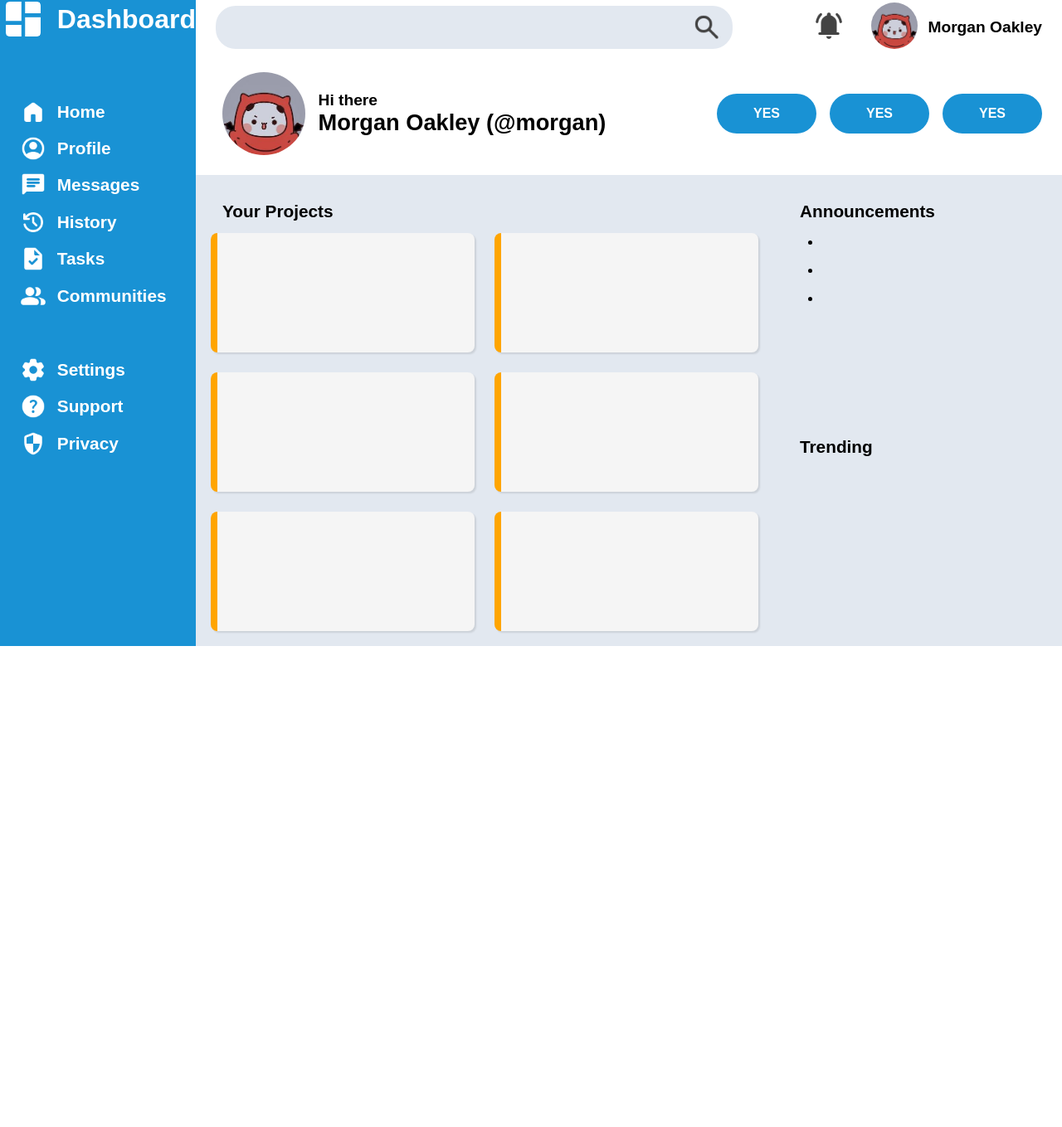
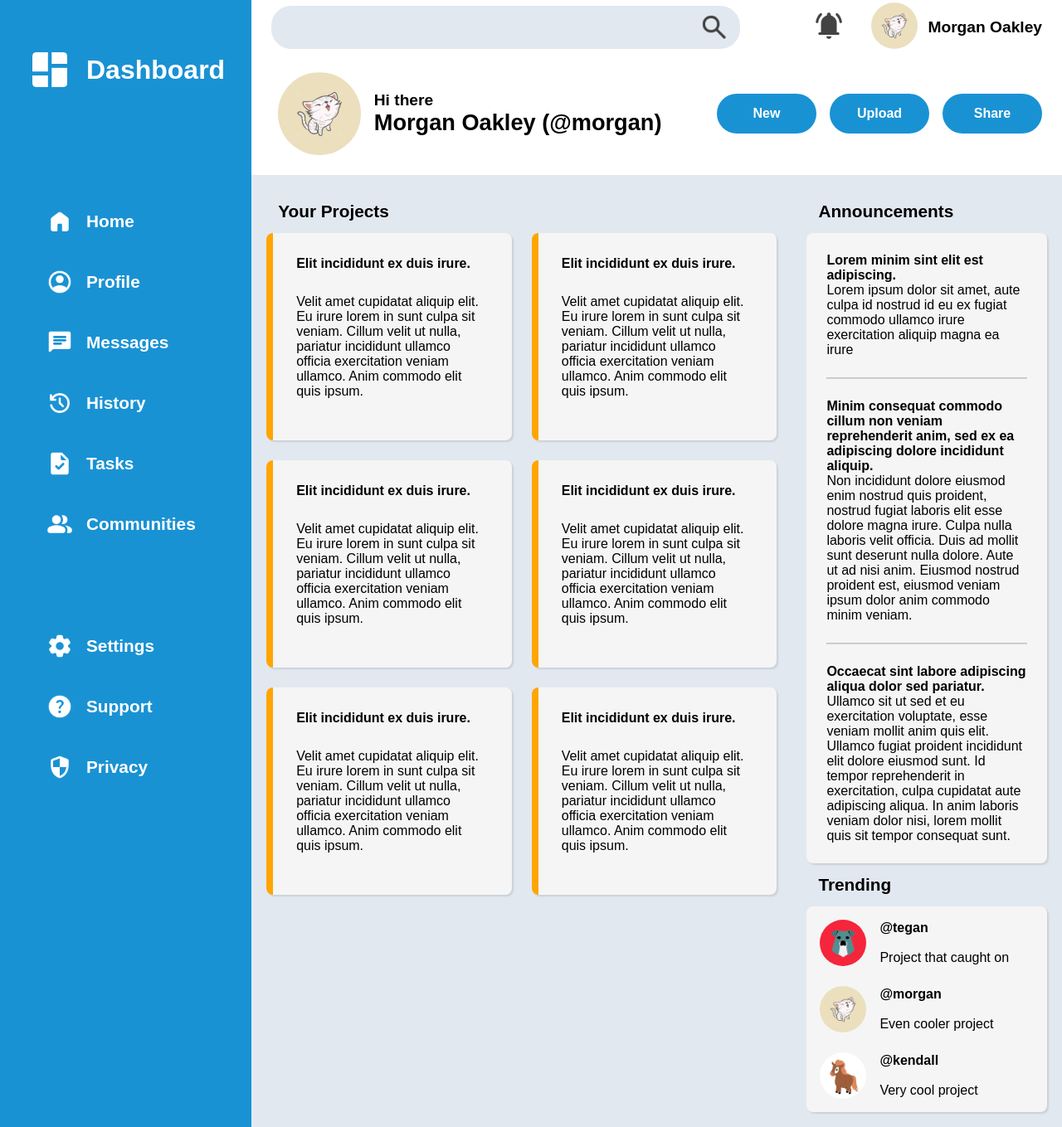
Before and after one commit to 103sbavert/Admin-Dashboard, a plain HTML site: page index.html in a window 1280 px wide. Shown: the part 21-1380 px from the top of the page at 83% size. Before the commit the page ends 800 px from the top, so only its background shows below. Drawn offline with Linux system fonts and the light colour scheme.

Commit message:
finish the entire project

```diff
--- a/index.html
+++ b/index.html
@@ -47,7 +47,7 @@
             </div>
             <div class="profile-button">
                 <div class="profile-picture-holder">
-                    <img src="images/pfp.jpeg" class="profile-picture">
+                    <img src="images/pfp.png" class="profile-picture">
                 </div>
                 <div class="user-name">
                     Morgan Oakley
@@ -56,76 +56,125 @@
         </div>
         <div class="lower-topbar">
             <div class="user-greeting">
-                <img src="images/pfp.jpeg" class="profile-picture">
+                <img src="images/pfp.png" class="profile-picture">
                 <div class="greeting">Hi there</div>
                 <div class="name">Morgan Oakley (@morgan)</div>
             </div>
             <button class="content-button">
-                YES
+                New
             </button>
             <button class="content-button">
-                YES
+                Upload
             </button>
             <button class="content-button">
-                YES
+                Share
             </button>
         </div>
 
     </div>
     <div class="content">
         <div class="projects">
-            <div class="title">
+            <div class="projects-title title">
                 Your Projects
             </div>
             <div class="projects-grid">
-                <div class="project-card" id="1">
-                    <span class="project-title"><strong></strong></span>
-                    <p class="projet-content"></p>
+                <div class="project-card card" id="1">
+                    <p class="project-title"><strong>Elit incididunt ex duis irure.</strong></p]>
+                    <p class="projet-content">
+                        Velit amet cupidatat aliquip elit. Eu irure lorem in sunt culpa sit veniam. Cillum velit ut
+                        nulla, pariatur incididunt ullamco officia exercitation veniam ullamco. Anim commodo elit quis
+                        ipsum.
+                    </p>
                 </div>
-                <div class="project-card" id="2">
-                    <span class="project-title"><strong></strong></span>
-                    <p class="projet-content"></p>
+                <div class="project-card card" id="2">
+                    <p class="project-title"><strong>Elit incididunt ex duis irure.</strong></p>
+                    <p class="projet-content">Velit amet cupidatat aliquip elit. Eu irure lorem in sunt culpa sit
+                        veniam. Cillum velit ut nulla, pariatur incididunt ullamco officia exercitation veniam ullamco.
+                        Anim commodo elit quis ipsum.</p>
                 </div>
-                <div class="project-card" id="3">
-                    <span class="project-title"><strong></strong></span>
-                    <p class="projet-content"></p>
+                <div class="project-card card" id="3">
+                    <p class="project-title"><strong>Elit incididunt ex duis irure.</strong></p>
+                    <p class="projet-content">Velit amet cupidatat aliquip elit. Eu irure lorem in sunt culpa sit
+                        veniam. Cillum velit ut nulla, pariatur incididunt ullamco officia exercitation veniam ullamco.
+                        Anim commodo elit quis ipsum.</p>
                 </div>
-                <div class="project-card" id="4">
-                    <span class="project-title"><strong></strong></span>
-                    <p class="projet-content"></p>
+                <div class="project-card card" id="4">
+                    <p class="project-title"><strong>Elit incididunt ex duis irure.</strong></p>
+                    <p class="projet-content">Velit amet cupidatat aliquip elit. Eu irure lorem in sunt culpa sit
+                        veniam. Cillum velit ut nulla, pariatur incididunt ullamco officia exercitation veniam ullamco.
+                        Anim commodo elit quis ipsum.</p>
                 </div>
-                <div class="project-card" id="5">
-                    <span class="project-title"><strong></strong></span>
-                    <p class="projet-content"></p>
+                <div class="project-card card" id="5">
+                    <p class="project-title"><strong>Elit incididunt ex duis irure.</strong></p>
+                    <p class="projet-content">Velit amet cupidatat aliquip elit. Eu irure lorem in sunt culpa sit
+                        veniam. Cillum velit ut nulla, pariatur incididunt ullamco officia exercitation veniam ullamco.
+                        Anim commodo elit quis ipsum.</p>
                 </div>
-                <div class="project-card" id="6">
-                    <span class="project-title"><strong></strong></span>
-                    <p class="projet-content"></p>
+                <div class="project-card card" id="6">
+                    <p class="project-title"><strong>Elit incididunt ex duis irure.</strong></p>
+                    <p class="projet-content">Velit amet cupidatat aliquip elit. Eu irure lorem in sunt culpa sit
+                        veniam. Cillum velit ut nulla, pariatur incididunt ullamco officia exercitation veniam ullamco.
+                        Anim commodo elit quis ipsum.</p>
                 </div>
             </div>
         </div>
-        <div class="announcement">
-            <div class="title">Announcements</div>
-            <div class="announcements-card">
+        <div class="side-content">
+            <div class="announcements-title title">Announcements</div>
+            <div class="announcements-card card">
                 <ul>
                     <li class="announcement" id="1">
-                        <span class="announcement-title"></span>
-                        <p class="announcement-text"></p>
+                        <span class="announcement-title">
+                            Lorem minim sint elit est adipiscing.
+                        </span>
+                        <p class="announcement-text">Lorem ipsum dolor sit amet, aute culpa id nostrud id eu ex
+                            fugiat
+                            commodo ullamco irure exercitation aliquip magna ea irure</p>
                     </li>
+                    <hr>
                     <li class="announcement" id="2">
-                        <span class="announcement-title"></span>
-                        <p class="announcement-text"></p>
+                        <span class="announcement-title">Minim consequat commodo cillum non veniam reprehenderit
+                            anim,
+                            sed ex ea adipiscing dolore incididunt aliquip.</span>
+                        <p class="announcement-text">Non incididunt dolore eiusmod enim nostrud quis proident,
+                            nostrud
+                            fugiat laboris elit esse dolore magna irure. Culpa nulla laboris velit officia. Duis ad
+                            mollit sunt deserunt nulla dolore. Aute ut ad nisi anim. Eiusmod nostrud proident est,
+                            eiusmod veniam ipsum dolor anim commodo minim veniam.</p>
                     </li>
+                    <hr>
                     <li class="announcement" id="3">
-                        <span class="announcement-title"></span>
-                        <p class="announcement-text"></p>
+                        <span class="announcement-title">Occaecat sint labore adipiscing aliqua dolor sed
+                            pariatur.</span>
+                        <p class="announcement-text">Ullamco sit ut sed et eu exercitation voluptate, esse veniam
+                            mollit
+                            anim quis elit. Ullamco fugiat proident incididunt elit dolore eiusmod sunt. Id tempor
+                            reprehenderit in exercitation, culpa cupidatat aute adipiscing aliqua. In anim laboris
+                            veniam dolor nisi, lorem mollit quis sit tempor consequat sunt.</p>
                     </li>
                 </ul>
             </div>
-        </div>
-        <div class="trending">
-            <div class="title">Trending</div>
-            <div class="trending-card"></div>
+            <div class="trending-title title">Trending</div>
+            <div class="trending-card card">
+                <ul>
+                    <li id="first-trend">
+                        <img src="images/trending-1.png" class="trend-pfp">
+                        <p class="trend-username">@tegan</p>
+                        <p class="trend-project-name">Project that caught on</p>
+                    </li>
+
+                    <li id="second-trend">
+                        <img src="images/pfp.png" class="trend-pfp">
+                        <p class="trend-username">@morgan</p>
+                        <p class="trend-project-name">Even cooler project</p>
+                    </li>
+
+                    <li id="third-trend">
+                        <img src="images/trending-3.png" class="trend-pfp">
+                        <p class="trend-username">@kendall</p>
+                        <p class="trend-project-name">Very cool project</p>
+                    </li>
+                </ul>
+            </div>
         </div>
     </div>
 </body>
--- a/styles.css
+++ b/styles.css
@@ -7,16 +7,17 @@ body {
     height: 100vh;
     width: 100%;
     display: grid;
-    grid-template: 1fr 5fr / 1fr 5fr;
+    grid-template: max-content 5fr / max-content 7fr;
 }
 
 .sidebar {
+    padding: 2rem;
     grid-row: 1 / 3;
     grid-column: 1 / 2;
     background-color: #1992D4;
     display: grid;
     grid-template: repeat(18, 1fr) / auto auto;
-    column-gap: 1vw;
+    column-gap: 1rem;
 }
 
 .sidebar>* {
@@ -89,7 +90,6 @@ body {
 .sidebar>.title.text {
     font-size: 2rem;
 }
-
 
 .upper-topbar {
     margin: 24px;
@@ -238,7 +238,7 @@ body {
     margin: 18px;
 }
 
-.content>*>.title {
+.content .title {
     margin: 14px;
     font-family: Arial, Helvetica, sans-serif;
     font-weight: 600;
@@ -248,14 +248,11 @@ body {
 .projects {
     grid-column: 1 / 3;
     grid-row: 1 / 8;
-    display: flex;
-    flex-direction: column;
-    place-content: center;
+    place-content: top;
 }
 
 .projects-grid {
     height: auto;
-    flex: 1 0 auto;
     width: 100%;
     display: grid;
     gap: 24px;
@@ -263,18 +260,107 @@ body {
 }
 
 .projects-grid>.project-card {
+    height: 250px;
     border-left: orange 8px solid;
+}
+
+.projects-grid>.project-card>* {
+    margin: 28px;
+    font-family: Arial, Helvetica, sans-serif;
+}
+
+.card {
     background-color: whitesmoke;
     border-radius: 8px;
     box-shadow: 2px 2px 2px rgba(0, 0, 0, 0.1);
 }
 
-.announcement {
-    grid-column: 3 / 4;
-    grid-row: 1 / 4;
+.side-content {
+    grid-column: 3 /4;
+    grid-row: 1 / 8;
+    display: grid;
+    grid-template: max-content max-content max-content max-content / 1fr;
 }
 
-.trending {
-    grid-column: 3 / 4;
-    grid-row: 4 / 8
+.announcements-title,
+.trending-title {
+    margin: 14px;
+    font-family: Arial, Helvetica, sans-serif;
+    font-weight: 600;
 }
+
+.announcements-title {
+    grid-row: 1 / 2;
+}
+
+.announcements-card {
+    grid-row: 2 / 3;
+}
+
+.announcements-card>ul {
+    list-style: none;
+    padding: 0;
+    margin: 0;
+}
+
+.announcements-card>ul>li {
+    font-family: Arial, Helvetica, sans-serif;
+    margin: 24px;
+}
+
+.announcements-card>ul>li>span {
+    font-weight: 600;
+    margin: 0 0 8px 0;
+}
+
+.announcements-card>ul>li>p {
+    margin: 0;
+}
+
+.announcements-card>ul>hr {
+    margin: 24px;
+    border-color: rgba(0, 0, 0, 0.2);
+}
+
+.trending-card {
+    grid-row: 4 / 5;
+}
+
+.trending-title {
+    grid-row: 3 / 4;
+}
+
+.trending-card>ul {
+    list-style: none;
+    margin: 0;
+    padding: 0;
+}
+
+.trending-card>ul>li {
+    display: grid;
+    font-family: Arial, Helvetica, sans-serif;
+    grid-template: max-content max-content / max-content 1fr;
+    margin: 8px;
+    padding: 0;
+}
+
+.trending-card>ul>li>* {
+    align-self: center;
+    justify-self: start;
+    margin: 8px;
+}
+
+.trending-card>ul>li>.trend-pfp {
+    height: 56px;
+    border-radius: 100%;
+    aspect-ratio: 1 / 1;
+    object-fit: fill;
+    grid-column: 1 / 2;
+    grid-row: 1 / 3;
+    justify-self: center;
+}
+
+.trending-card>ul>li>.trend-username {
+    font-weight: 600;
+    font-size: 1rem;
+}
```
Also changed, not shown: images/pfp.jpeg (deleted), images/pfp.png (added), images/trending-1.png (added), images/trending-3.png (added).
